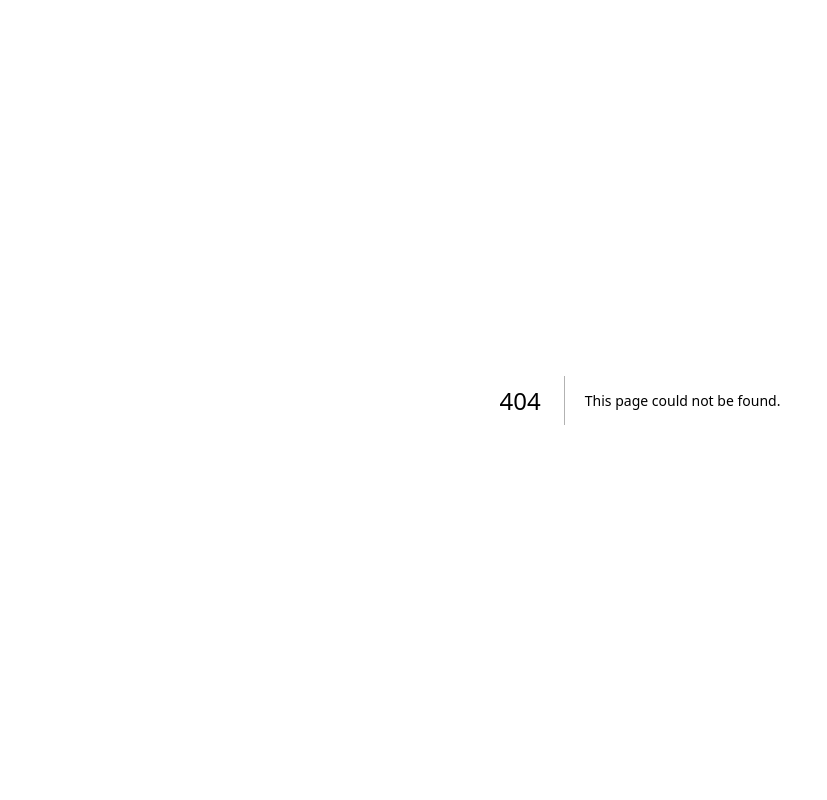
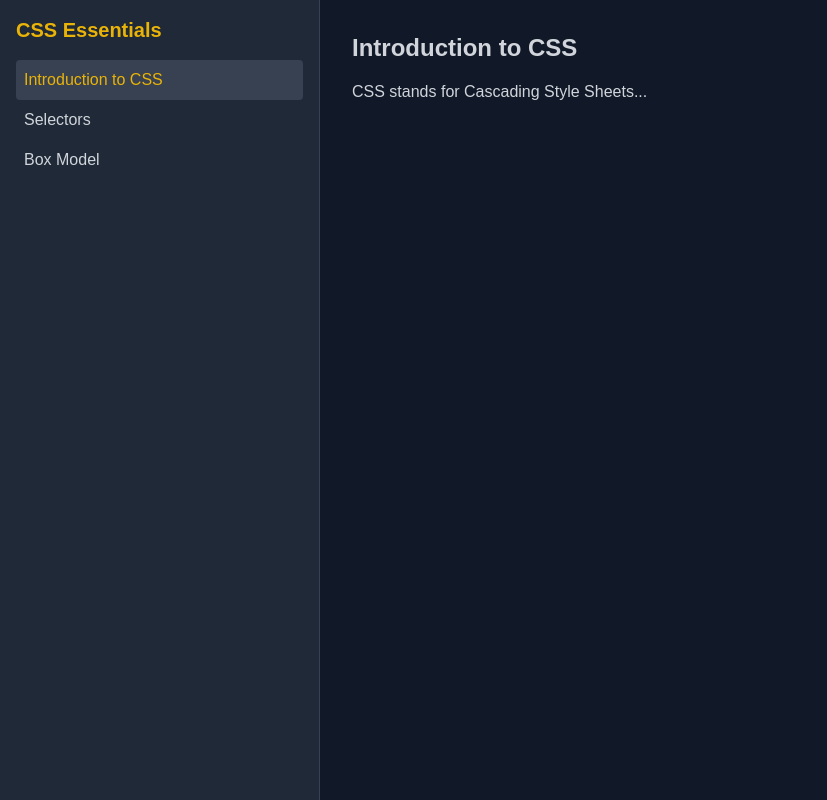
Before and after one commit to vaibhav4218/IPL, a Next.js app: page /courses/css in a window 1280 px wide. Before the commit this address had no page. Shown: the whole page, without its empty margins (0-827 px from the left). Built offline with nearby package versions, Linux system fonts and the light colour scheme.

Commit message:
Updated Courses Page

```diff
--- a/app/content/page.tsx
+++ /dev/null
@@ -1,99 +0,0 @@
-import React, { useState } from "react";
-import { useRouter } from "next/router";
-
-const courseContent = {
-  html: {
-    title: "HTML for Beginners",
-    topics: [
-      { id: "intro", name: "Introduction to HTML", content: "HTML stands for HyperText Markup Language. It is the foundation of web development." },
-      { id: "tags", name: "Common Tags", content: "HTML uses tags like <div>, <p>, <a>, <img> to structure content on web pages." },
-      { id: "forms", name: "Forms and Inputs", content: "Forms allow users to input data into web pages." },
-    ],
-  },
-  css: {
-    title: "CSS Essentials",
-    topics: [
-      { id: "intro", name: "Introduction to CSS", content: "CSS stands for Cascading Style Sheets. It is used to style HTML elements." },
-      { id: "selectors", name: "CSS Selectors", content: "Selectors allow you to target specific elements for styling." },
-      { id: "layout", name: "CSS Layouts", content: "CSS provides tools like Flexbox and Grid for creating layouts." },
-    ],
-  },
-  javascript: {
-    title: "JavaScript Basics",
-    topics: [
-      { id: "intro", name: "Introduction to JavaScript", content: "JavaScript is a programming language used to make web pages interactive." },
-      { id: "variables", name: "Variables and Data Types", content: "Variables store data that can be used in your code." },
-      { id: "functions", name: "Functions and Events", content: "Functions are blocks of code that perform specific tasks." },
-    ],
-  },
-  react: {
-    title: "React Fundamentals",
-    topics: [
-      { id: "intro", name: "Introduction to React", content: "React is a JavaScript library for building user interfaces." },
-      { id: "components", name: "Components and Props", content: "Components are the building blocks of React applications." },
-      { id: "state", name: "State and Lifecycle", content: "State allows components to manage and update their data." },
-    ],
-  },
-  "ml-intro": {
-    title: "Machine Learning Introduction",
-    topics: [
-      { id: "intro", name: "What is Machine Learning?", content: "Machine Learning is a subset of AI that enables systems to learn from data." },
-      { id: "types", name: "Types of Machine Learning", content: "Supervised, Unsupervised, and Reinforcement Learning are common types." },
-      { id: "applications", name: "Applications of ML", content: "ML is used in image recognition, natural language processing, and more." },
-    ],
-  },
-  "deep-learning": {
-    title: "Deep Learning with Python",
-    topics: [
-      { id: "intro", name: "Introduction to Deep Learning", content: "Deep Learning is a subset of ML that uses neural networks to model complex patterns." },
-      { id: "neural-nets", name: "Neural Networks", content: "Neural networks are composed of layers of interconnected nodes that process data." },
-      { id: "tensorflow", name: "TensorFlow Basics", content: "TensorFlow is a popular library for building and training neural networks." },
-    ],
-  },
-};
-
-const Page = () => {
-  const router = useRouter();
-  const { course } = router.query;
-
-  const courseDetails = courseContent[course as keyof typeof courseContent];
-  const [selectedTopic, setSelectedTopic] = useState(courseDetails?.topics[0] || null);
-
-  if (!courseDetails) return <p>Loading...</p>;
-
-  return (
-    <div className="min-h-screen flex">
-      {/* Left: Topics */}
-      <aside className="w-1/3 bg-gray-800 text-white p-6">
-        <h2 className="text-2xl font-bold mb-4">{courseDetails.title}</h2>
-        <ul className="space-y-3">
-          {courseDetails.topics.map((topic) => (
-            <li
-              key={topic.id}
-              className={`cursor-pointer p-2 rounded-lg ${
-                selectedTopic?.id === topic.id ? "bg-yellow-500 text-black" : "hover:bg-gray-700"
-              }`}
-              onClick={() => setSelectedTopic(topic)}
-            >
-              {topic.name}
-            </li>
-          ))}
-        </ul>
-      </aside>
-
-      {/* Right: Content */}
-      <main className="flex-grow bg-gray-900 text-white p-6">
-        {selectedTopic ? (
-          <>
-            <h3 className="text-3xl font-bold mb-4">{selectedTopic.name}</h3>
-            <p className="text-gray-300">{selectedTopic.content}</p>
-          </>
-        ) : (
-          <p>Select a topic to view its content.</p>
-        )}
-      </main>
-    </div>
-  );
-};
-
-export default Page;
--- /dev/null
+++ b/app/courses/[courseId]/page.tsx
@@ -0,0 +1,98 @@
+"use client";
+
+import React, { useState } from "react";
+import { notFound } from "next/navigation";
+import { useParams } from "next/navigation"; // Use this hook for accessing params
+
+const courses = {
+  courseContent: {
+    title: "HTML for Beginners",
+    topics: [
+      { id: 1, title: "Introduction to HTML", content: "HTML stands for HyperText Markup Language..." },
+      { id: 2, title: "HTML Elements", content: "HTML elements are the building blocks of HTML..." },
+      { id: 3, title: "HTML Attributes", content: "Attributes provide additional information about HTML elements..." },
+    ],
+  },
+  css: {
+    title: "CSS Essentials",
+    topics: [
+      { id: 1, title: "Introduction to CSS", content: "CSS stands for Cascading Style Sheets..." },
+      { id: 2, title: "Selectors", content: "CSS selectors are used to select and style HTML elements..." },
+      { id: 3, title: "Box Model", content: "The CSS box model describes the rectangular boxes generated for elements..." },
+    ],
+  },
+  javascript: {
+    title: "JavaScript Basics",
+    topics: [
+      { id: 1, title: "Introduction to JavaScript", content: "JavaScript is a high-level programming language..." },
+      { id: 2, title: "Variables and Data Types", content: "Variables are used to store data values..." },
+      { id: 3, title: "Functions", content: "Functions are blocks of code that can be called and executed..." },
+    ],
+  },
+  react: {
+    title: "React Fundamentals",
+    topics: [
+      { id: 1, title: "Introduction to React", content: "React is a JavaScript library for building user interfaces..." },
+      { id: 2, title: "Components", content: "Components are the building blocks of a React application..." },
+      { id: 3, title: "State and Props", content: "State and props are used to manage data and pass data between components..." },
+    ],
+  },
+  "ml-intro": {
+    title: "Machine Learning Introduction",
+    topics: [
+      { id: 1, title: "What is Machine Learning?", content: "Machine Learning is a subset of artificial intelligence..." },
+      { id: 2, title: "Types of Machine Learning", content: "There are three main types of machine learning: supervised, unsupervised, and reinforcement learning..." },
+      { id: 3, title: "Applications of Machine Learning", content: "Machine Learning is used in various fields such as healthcare, finance, and marketing..." },
+    ],
+  },
+  "deep-learning": {
+    title: "Deep Learning with Python",
+    topics: [
+      { id: 1, title: "Introduction to Deep Learning", content: "Deep Learning is a subset of machine learning that uses neural networks..." },
+      { id: 2, title: "Neural Networks", content: "Neural networks are a set of algorithms modeled after the human brain..." },
+      { id: 3, title: "Deep Learning Libraries", content: "There are several deep learning libraries available in Python such as TensorFlow and PyTorch..." },
+    ],
+  },
+  // Add more courses here...
+};
+
+const CourseContentPage = () => {
+  const params = useParams(); // Access params
+  const courseId = params?.courseId; // Get the courseId from params
+
+  const course = courses[courseId as keyof typeof courses];
+
+  if (!course) return notFound();
+
+  const [selectedTopic, setSelectedTopic] = useState(course.topics[0]);
+
+  return (
+    <div className="flex h-screen bg-gray-900 text-gray-300">
+      {/* Sidebar with topics */}
+      <div className="w-1/4 bg-gray-800 p-4 border-r border-gray-700">
+        <h2 className="text-xl font-bold text-yellow-500 mb-4">{course.title}</h2>
+        <ul>
+          {course.topics.map((topic) => (
+            <li
+              key={topic.id}
+              className={`p-2 cursor-pointer hover:bg-gray-700 rounded ${
+                selectedTopic.id === topic.id ? "bg-gray-700 text-yellow-500" : ""
+              }`}
+              onClick={() => setSelectedTopic(topic)}
+            >
+              {topic.title}
+            </li>
+          ))}
+        </ul>
+      </div>
+
+      {/* Content area */}
+      <div className="w-3/4 p-8">
+        <h3 className="text-2xl font-bold mb-4">{selectedTopic.title}</h3>
+        <p>{selectedTopic.content}</p>
+      </div>
+    </div>
+  );
+};
+
+export default CourseContentPage;
--- a/app/courses/page.tsx
+++ b/app/courses/page.tsx
@@ -1,14 +1,8 @@
 import React from "react";
 import Link from "next/link";
 
-interface Course {
-  title: string;
-  description: string;
-  link: string;
-}
-
 const CoursesPage: React.FC = () => {
-  const courses: Course[] = [
+  const courses = [
     {
       title: "HTML for Beginners",
       description: "Learn the basics of HTML, the foundation of web development.",
@@ -52,7 +46,7 @@ const CoursesPage: React.FC = () => {
             <h3 className="text-2xl font-bold mb-2 text-yellow-500">{course.title}</h3>
             <div className="flex flex-col sm:flex-row sm:items-center sm:justify-between">
               <p className="text-gray-300 mb-4 sm:mb-0 sm:mr-4">{course.description}</p>
-              <Link href="/courses/content">
+              <Link href={course.link}>
                 <span
                   className="inline-block bg-yellow-500 hover:bg-yellow-600 text-black font-semibold py-2 px-4 rounded-lg sm:ml-auto"
                 >
@@ -66,3 +60,5 @@ const CoursesPage: React.FC = () => {
     </div>
   );
 };
+
+export default CoursesPage;
```
